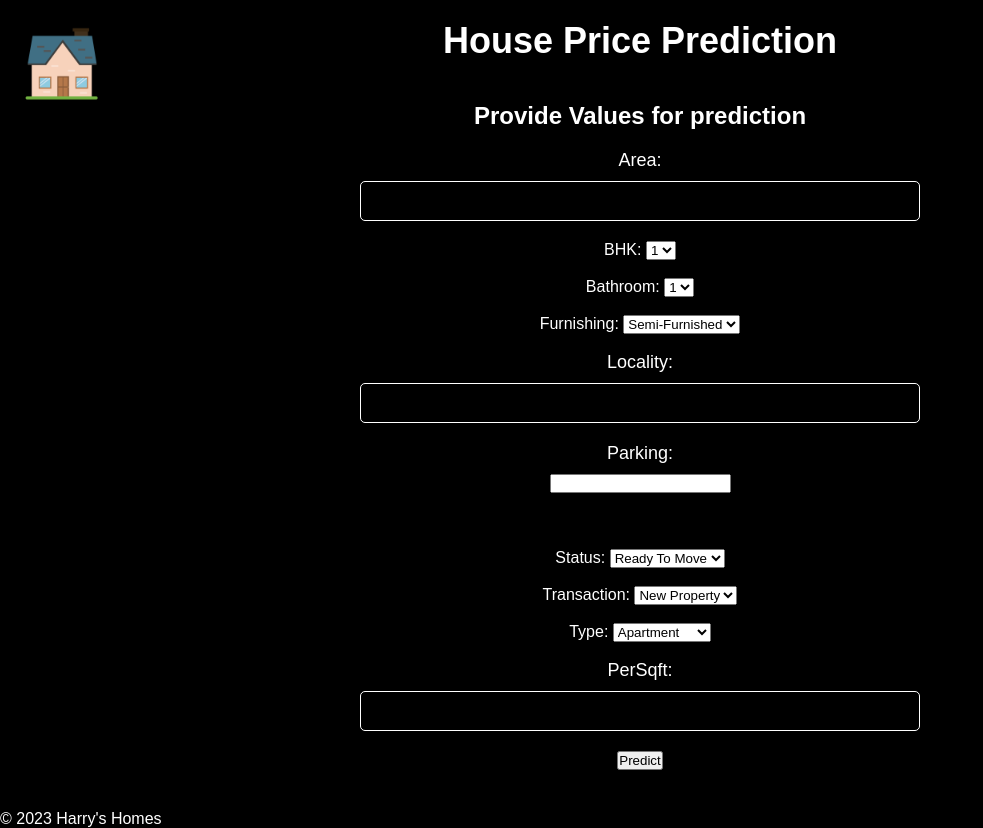
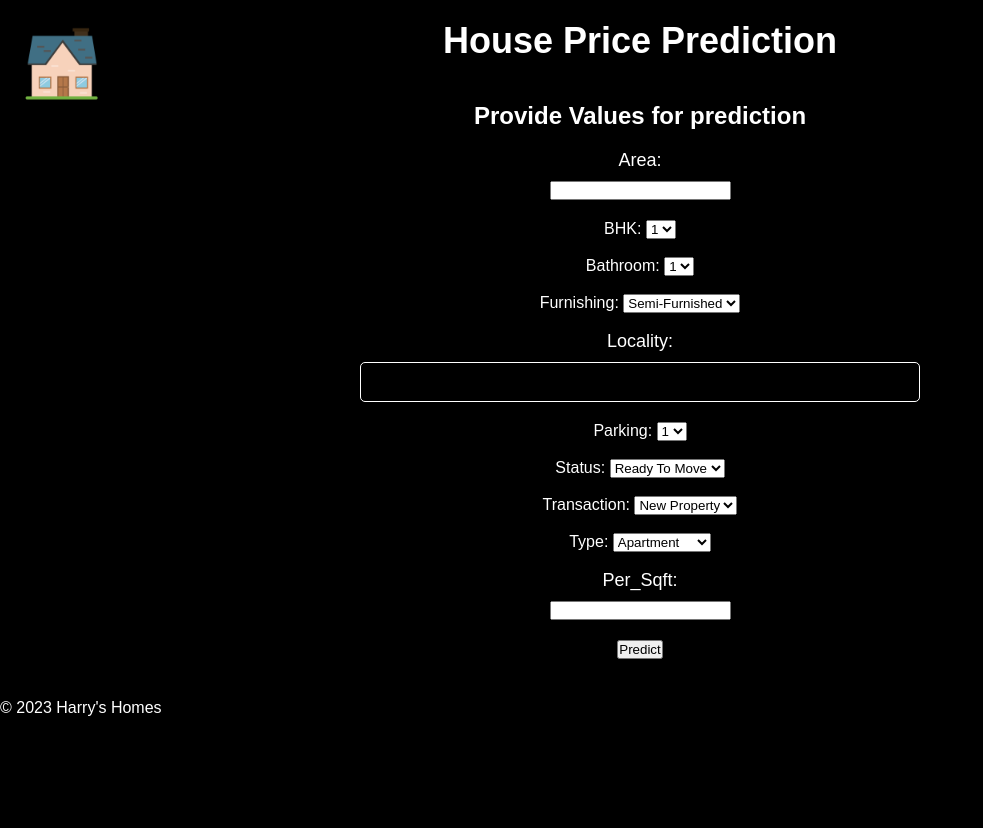
Before and after one commit to guptanuj890/Pro, a Flask app: page /House in a window 1280 px wide. Shown: the whole page, without its empty margins (0-983 px from the left). After the commit the page ends 716 px from the top, so only its background shows below. Run offline with Flask 3, Linux system fonts and the light colour scheme.

Commit message:
modified:   Projects/Delhi House Price Prediction/House_Price_Website/app.py 	modified:   Projects/Delhi House Price Prediction/House_Price_Website/models/rfr.pkl 	new file:   Projects/Delhi House Price Prediction/House_Price_Website/norm.pkl 	modified:   Projects/Delhi House Price Prediction/House_Price_Website/templates/index.html

```diff
--- a/Projects/Delhi House Price Prediction/House_Price_Website/app.py
+++ b/Projects/Delhi House Price Prediction/House_Price_Website/app.py
@@ -11,25 +11,139 @@ app = Flask(__name__)
 def home():
     return render_template("index.html")
 
-def ValuePredictor(to_predict_list, size):
-    to_predict = np.array(to_predict_list).reshape(1,size)
-    if(size==10):
-        loaded_model = joblib.load(r'C:\Users\guptanuj890\OneDrive\Desktop\pro\Projects\Delhi House Price Prediction\House_Price_Website\rfr.pkl')
-        result = loaded_model.predict(to_predict)
-    return result[0]
+# # def ValuePredictor(to_predict_list, size):
+# #     to_predict = np.array(to_predict_list).reshape(1,size)
+# #     if(size==10):
+# #         loaded_model = joblib.load(r'C:\Users\guptanuj890\OneDrive\Desktop\pro\Projects\Delhi House Price Prediction\House_Price_Website\rfr.pkl')
+# #         result = loaded_model.predict(to_predict_list)
+# #     return result[0]
 
-@app.route('/predict', methods = ["POST"])
+# @app.route('/predict', methods = ["POST"])
+# def predict():
+#     if request.method == "POST":
+#         Area=int(request.form['Area'])
+#         BHK=int(request.form['BHK'])
+#         Bathroom=int(request.form['Bathroom'])
+#         Furnishing=request.form['Furnishing']
+#         if Furnishing=='Semi-Furnished':
+#             Furnishing=1
+#         elif Furnishing=='Furnished':
+
+#             Furnishing=0
+#         else:
+#             Furnishing=2
+
+#         Locality=request.form['Locality']
+#         if Locality=='Rohini Sector':
+#             Locality=9
+#         elif Locality=='Dwarka Sector':
+#             Locality=0
+#         elif Locality=='Shahdara':
+#             Locality=10
+#         elif Locality=='Vasant Kunj':
+#             Locality=11
+#         elif Locality=='Paschim Vihar':
+#             Locality=7
+#         elif Locality=='Vasundhara Enclave':
+#             Locality=12
+#         elif Locality=='Punjabi Bagh':
+#             Locality=8
+#         elif Locality=='Kalkaji':
+#             Locality=2
+#         elif Locality=='Lajpat Nagar':
+#             Locality=3
+#         elif Locality=='Laxmi Nagar':
+#             Locality=4
+#         elif Locality=='New Friends Colony':
+#             Locality=5
+#         elif Locality=='Kailash Colony':
+#             Locality=1
+#         else:
+#             Locality=6
+#         Parking=int(request.form['Parking'])
+#         Status=request.form['Status']
+#         if Status=='Ready_to_move':
+#             Status=1
+#         else:
+#             Status=0
+#         Transaction=request.form['Transaction']
+#         if Transaction=='New_Property':
+#             Transaction=0
+#         else:
+#             Transaction=1
+#         Type=request.form['Type']
+#         if Type=='Builder_Floor':
+#             Type=1
+#         else:
+#             Type=0
+#         Per_Sqft=float(request.form['PerSqft'])
+#         loaded_model = joblib.load(r'C:\Users\guptanuj890\OneDrive\Desktop\pro\Projects\Delhi House Price Prediction\House_Price_Website\models\rfr.pkl')
+#         prediction_result=loaded_model.predict([['Area','BHK','Bathroom','Furnishing','Locality','Parking','Status','Transaction','Type','Per_Sqft']])
+#         result=prediction_result[0]
+#     return(render_template("result.html", prediction_text=result))
+
+
+
+
+
+@app.route('/predict', methods=["POST"])
 def predict():
     if request.method == "POST":
-        to_predict_list = request.form.to_dict()
-        to_predict_list = list(to_predict_list.values())
-        to_predict_list = list(map(float, to_predict_list))
+        Area = float(request.form['Area'])
+        BHK = int(request.form['BHK'])
+        Bathroom = int(request.form['Bathroom'])
+        Furnishing = request.form['Furnishing']
+        Furnishing = 1 if Furnishing == 'Semi-Furnished' else 0
+        Locality=request.form['Locality']
+        if Locality=='Rohini Sector':
+            Locality=9
+        elif Locality=='Dwarka Sector':
+            Locality=0
+        elif Locality=='Shahdara':
+            Locality=10
+        elif Locality=='Vasant Kunj':
+            Locality=11
+        elif Locality=='Paschim Vihar':
+            Locality=7
+        elif Locality=='Vasundhara Enclave':
+            Locality=12
+        elif Locality=='Punjabi Bagh':
+            Locality=8
+        elif Locality=='Kalkaji':
+            Locality=2
+        elif Locality=='Lajpat Nagar':
+            Locality=3
+        elif Locality=='Laxmi Nagar':
+            Locality=4
+        elif Locality=='New Friends Colony':
+            Locality=5
+        elif Locality=='Kailash Colony':
+            Locality=1
+        else:
+            Locality=6
 
-        if(len(to_predict_list)==10):
-            result = ValuePredictor(to_predict_list,10)
+        Parking = int(request.form['Parking'])
+        Status = request.form['Status']
+        Status = 1 if Status == 'Ready_to_move' else 0
 
-    return(render_template("result.html", prediction_text=result))
+        Transaction = request.form['Transaction']
+        Transaction = 0 if Transaction == 'New_Property' else 1
 
+        Type = request.form['Type']
+        Type = 1 if Type == 'Builder_Floor' else 0
+
+        Per_Sqft = float(request.form['Per_Sqft'])
+
+        loaded_model = joblib.load(r'C:\Users\guptanuj890\OneDrive\Desktop\pro\Projects\Delhi House Price Prediction\House_Price_Website\models\rfr.pkl')
+
+        # Create a list of features in the correct order and format
+        input_data = [Area, BHK, Bathroom, Furnishing, Locality, Parking, Status, Transaction, Type, Per_Sqft]
+
+        # Predict using the model
+        prediction_result = loaded_model.predict([input_data])
+        result = prediction_result[0]
+
+    return render_template("result.html", prediction_text=result)
 if __name__ == '__main__':
 
     app.run(debug=True)
--- a/Projects/Delhi House Price Prediction/House_Price_Website/templates/index.html
+++ b/Projects/Delhi House Price Prediction/House_Price_Website/templates/index.html
@@ -21,7 +21,7 @@
             <form action="{{url_for('predict')}}" method="post">
                 <div class="form-group">
                     <label for="Area">Area:</label>
-                    <input type="text" id="Area" name="Area" required>
+                    <input type="number" id="Area" name="Area" required>
                 </div>
                 <label for="BHK">BHK:</label>
                 <select id="BHK" name="BHK">
@@ -30,9 +30,6 @@
                     <option value="3">3</option>
                     <option value="4">4</option>
                     <option value="5">5</option>
-                    <option value="6">6</option>
-                    <option value="7">7</option>
-                    <option value="8">8</option>
                 </select>
                 <br>
                 <br>
@@ -43,8 +40,6 @@
                     <option value="3">3</option>
                     <option value="4">4</option>
                     <option value="5">5</option>
-                    <option value="6">6</option>
-                    <option value="7">7</option>
                 </select>
                 <br>
                 <br>
@@ -60,10 +55,12 @@
                     <label for="Locality">Locality:</label>
                     <input type="text" id="Locality" name="Locality" required>
                 </div>
-                <div class="form-group">
-                    <label for="Parking">Parking:</label>
-                    <input type="number" id="Parking" name="Parking" required>
-                </div>
+                <label for="Parking">Parking:</label>
+                <select id="Parking" name="Parking">
+                    <option value="1">1</option>
+                    <option value="2">2</option>
+                    <option value="3">3</option>
+                </select>
                 <br>
                 <br>
                 <label for="Status">Status:</label>
@@ -88,8 +85,8 @@
                 <br>
                 <br>
                 <div class="form-group">
-                    <label for="PerSqft">PerSqft:</label>
-                    <input type="text" id="PerSqft" name="PerSqft" required>
+                    <label for="Per_Sqft">Per_Sqft:</label>
+                    <input type="number" id="Per_Sqft" name="Per_Sqft" required>
                 </div>
 
                 <div class="form-group">
```
Also changed, not shown: 1 other file.
